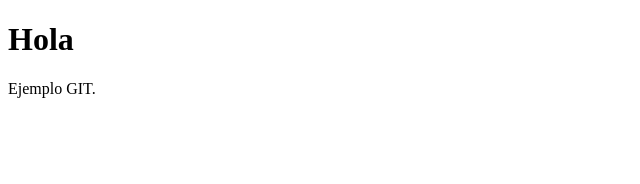
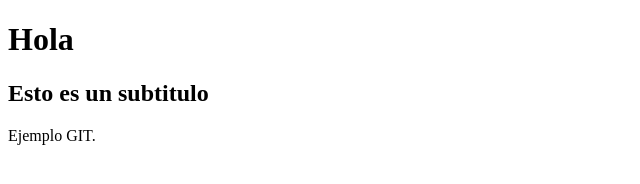
Before and after one commit to isaiascalvo/EjemploGit, a plain HTML site: page index.html in a window 1280 px wide. Shown: the whole page, without its empty margins (0-640 px from the left). Drawn offline with Linux system fonts and the light colour scheme.

Commit message:
cambio en h2

```diff
--- a/index.html
+++ b/index.html
@@ -6,6 +6,7 @@
   </head>
   <body>
     <h1>Hola</h1>
+    <h2>Esto es un subtitulo</h2>
     <p>
       Ejemplo GIT.
     </p>
```
